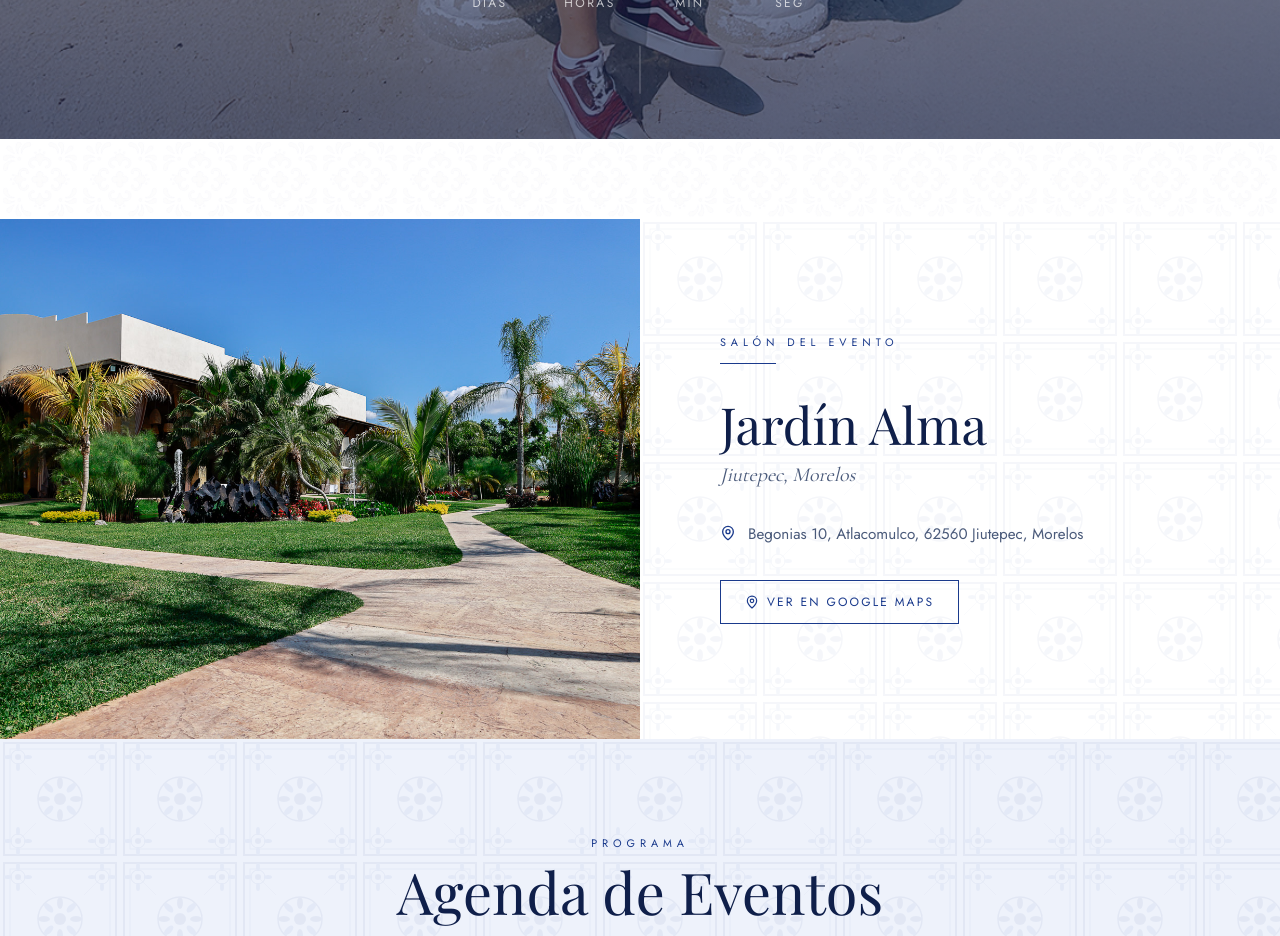
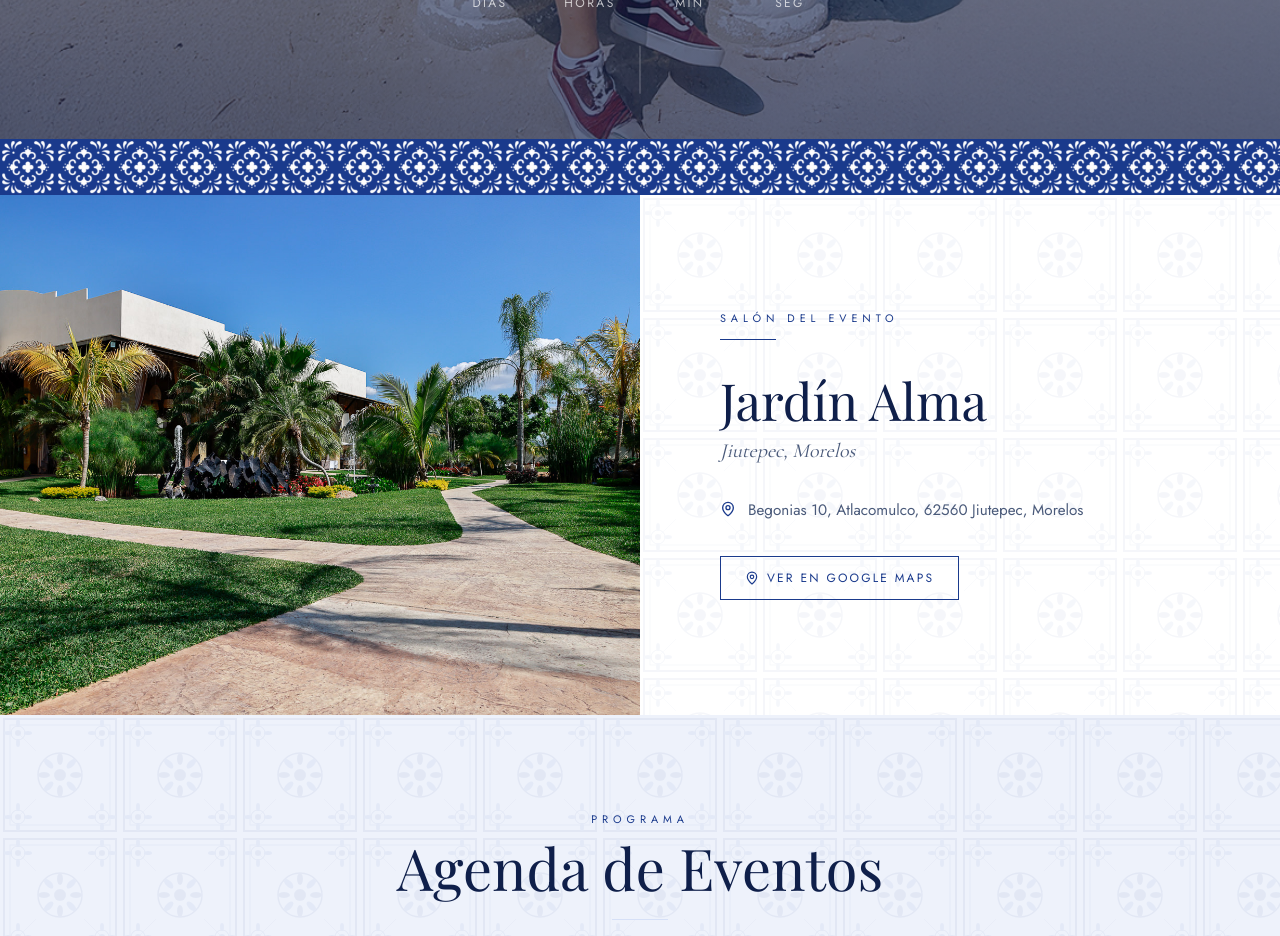
Before and after one commit to casvaluis-design/boda-fernanda-joseluis, a Next.js app: page / in a window 1280 px wide. Shown: the part 1080-2016 px from the top of the page. Built offline with nearby package versions, Linux system fonts and the light colour scheme.

Commit message:
TalaveraBand: fondo azul, tiles mas pequeños 56px

```diff
--- a/src/components/invitation/TalaveraDecor.tsx
+++ b/src/components/invitation/TalaveraDecor.tsx
@@ -79,10 +79,11 @@ export function TalavераCorner({ size = 40, position = "tl" }: { size?: numbe
 export function TalaveraBand() {
   return (
     <div className="w-full overflow-hidden" style={{
-      height: 80,
+      height: 56,
+      background: C.cobalt,
       backgroundImage: "url('/images/patron-hero.svg')",
       backgroundRepeat: "repeat-x",
-      backgroundSize: "80px 80px",
+      backgroundSize: "56px 56px",
     }} />
   );
 }
```
